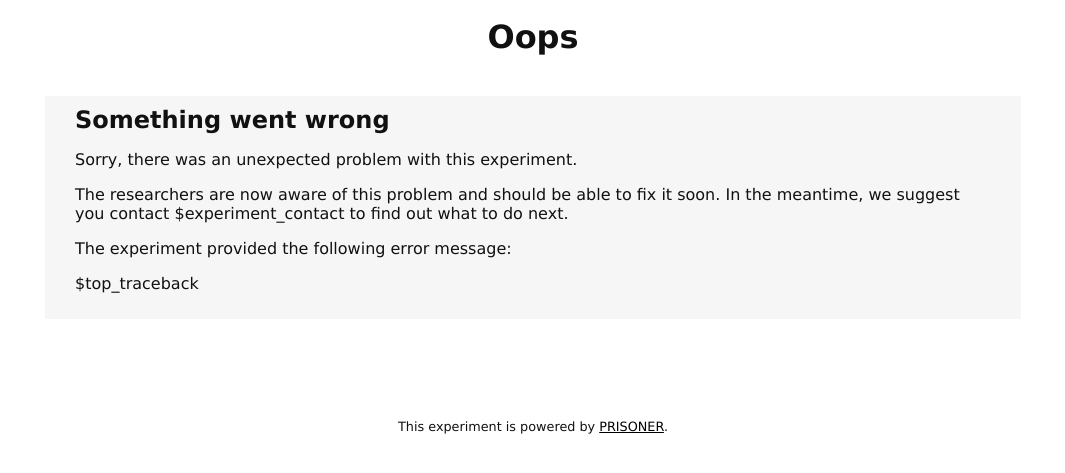
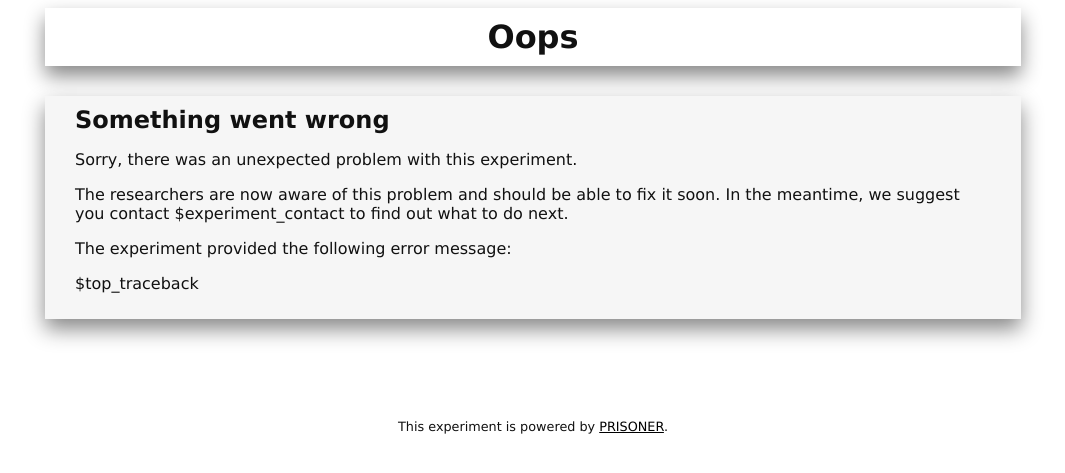
Before and after one commit to uoscompsci/PRISONER, a PHP site: page /static/templat.html in a window 1280 px wide. Shown: the top 473 px of the page, without its empty margins (107-1172 px from the left). Run offline with PHP 8.4, Linux system fonts and the light colour scheme.

Commit message:
minor style fix

```diff
--- a/static/css/style.css
+++ b/static/css/style.css
@@ -10,6 +10,10 @@ body {
 
 .contentblock {
 	-moz-box-shadow: 0px 10px 20px #888;
+	-box-shadow: 0px 10px 20px #888;
+	-webkit-box-shadow: 0px 10px 20px #888;
+
+
 	padding: 10px 30px;
 }
 
@@ -45,6 +49,8 @@ a:link, a:hover, a:visited, a:active {
 	color: #fff;
 	border: 1px solid #666;
 	-moz-box-shadow: 0px 0px 2px #000;
+	-box-shadow: 0px 10px 20px #888;
+	-webkit-box-shadow: 0px 10px 20px #888;
 	padding: 10px;
 	display: inline-block;
 }
```
